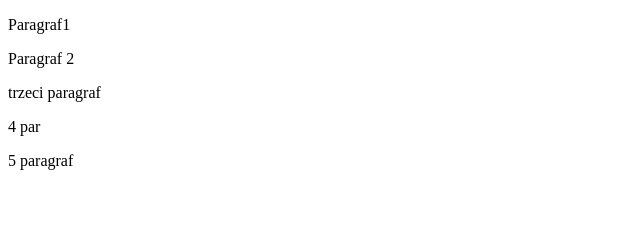
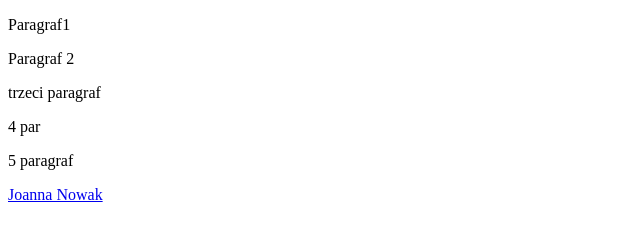
Before and after one commit to joannanowak/joannanowak.github.io, a plain HTML site: page index.html in a window 1280 px wide. Shown: the whole page, without its empty margins (0-640 px from the left). Drawn offline with Linux system fonts and the light colour scheme.

Commit message:
dodany link

```diff
--- a/index.html
+++ b/index.html
@@ -12,6 +12,7 @@
     <p>trzeci paragraf</p>
     <p>4 par</p>
     <p>5 paragraf</p>
+    <a href="https://joannanowak.github.io.">Joanna Nowak</a>
 
 </body>
 </html>
```
